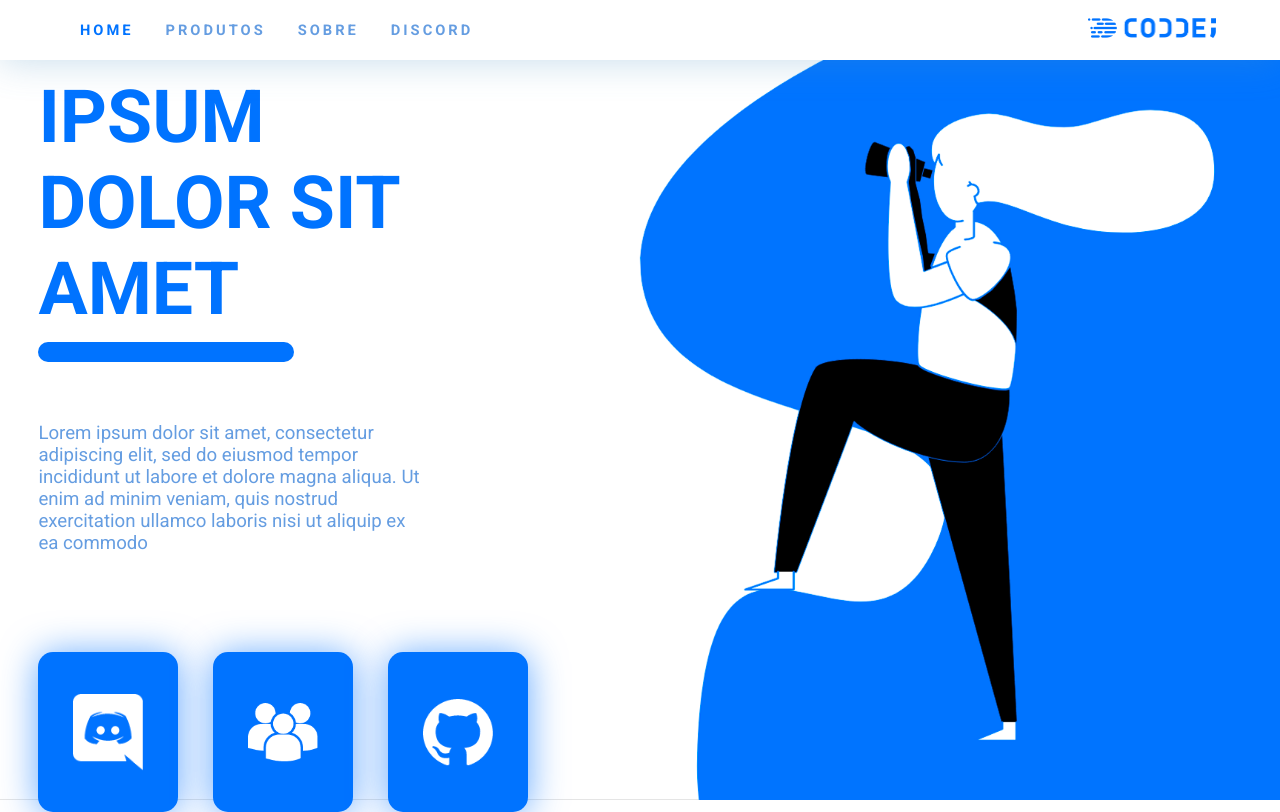
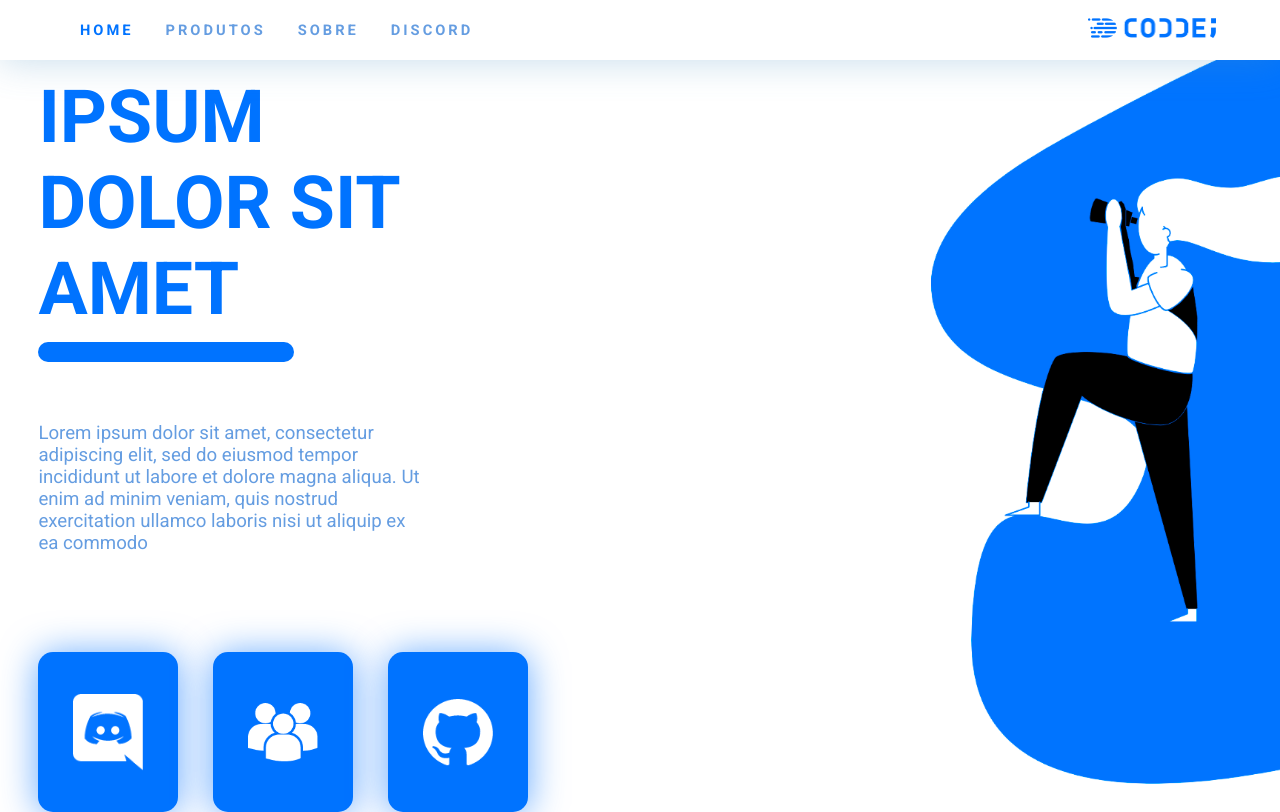
Before and after one commit to coddei/coddei-site, a React (Create React App) app: page / in a window 1280 px wide. Built offline with nearby package versions, Linux system fonts and the light colour scheme.

Commit message:
updated readme

```diff
--- a/src/views/home/home.css
+++ b/src/views/home/home.css
@@ -1,6 +1,10 @@
 .content {
     height: 100vh;
     width: 100%;
+}
+
+#home-content{
+    background: url('../../assets/images/background-home.png') center/cover;
 }
 
 .shell-left {
@@ -66,3 +70,9 @@
 .text-left-home {
     margin-bottom: 80px;
 }
+
+@media only screen and (max-width: 1440px) {
+    #home-content{
+        background: url('../../assets/images/background-home-md.png') center/cover;
+    }
+}
--- a/src/views/home/index.js
+++ b/src/views/home/index.js
@@ -9,7 +9,7 @@ import { Link } from "react-router-dom";
 
 export default function Home() {
   return (
-    <div className="content" style={{background: `url(${Background}) right/cover`}}>
+    <div className="content" id="home-content">
       <div className="shell-left">
         <div className="text-left-home">
           <h1 className="title-home">
```
Also changed, not shown: src/assets/images/background-home-md.png (added), 1 other file (tests, documents, lock files or other folders).
